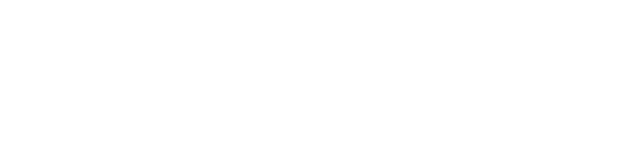
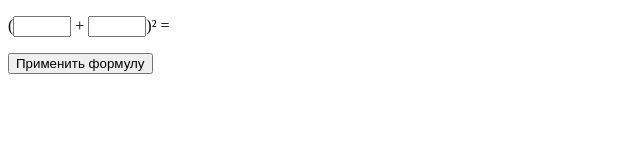
Before and after one commit to DanielPetelin/Formulas_of_squares_and_cubes_of_sums_and_differences, a plain HTML site: page index.html in a window 1280 px wide. Shown: the whole page, without its empty margins (0-640 px from the left). Drawn offline with Linux system fonts and the light colour scheme.

Commit message:
add little

```diff
--- /dev/null
+++ b/css/style.css
@@ -0,0 +1,3 @@
+input {
+    width: 50px;
+}
--- a/index.html
+++ b/index.html
@@ -4,8 +4,11 @@
     <meta charset="UTF-8">
     <meta name="viewport" content="width=device-width, initial-scale=1.0">
     <title>Document</title>
+    <link rel="stylesheet" href="./css/style.css">
 </head>
 <body>
+    <p>(<input type="number"> + <input type="number">)² = <div id="out"></div></p>
+    <button id="for">Применить формулу</button>
     <script src="./js/script.js"></script>
 </body>
 </html>
```
